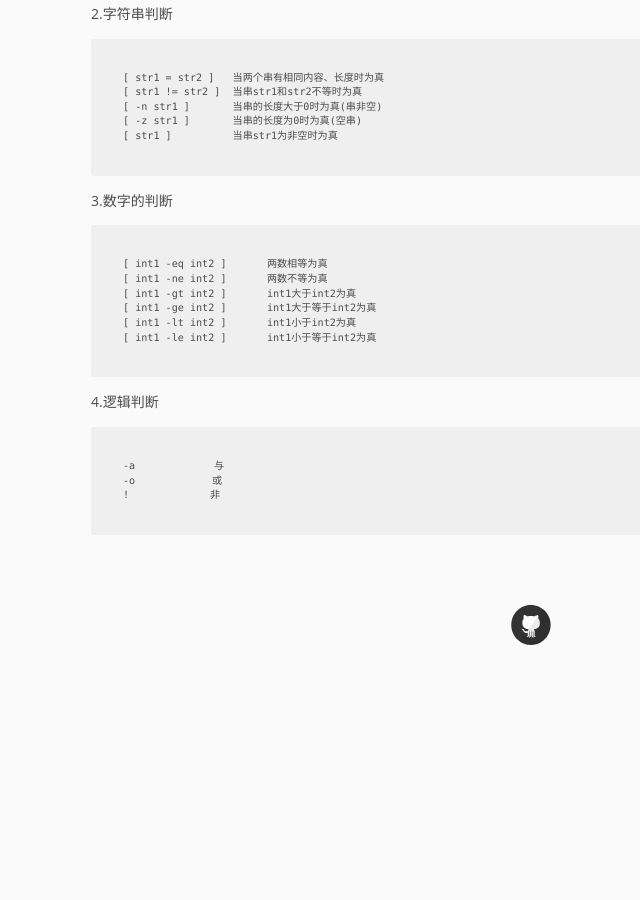
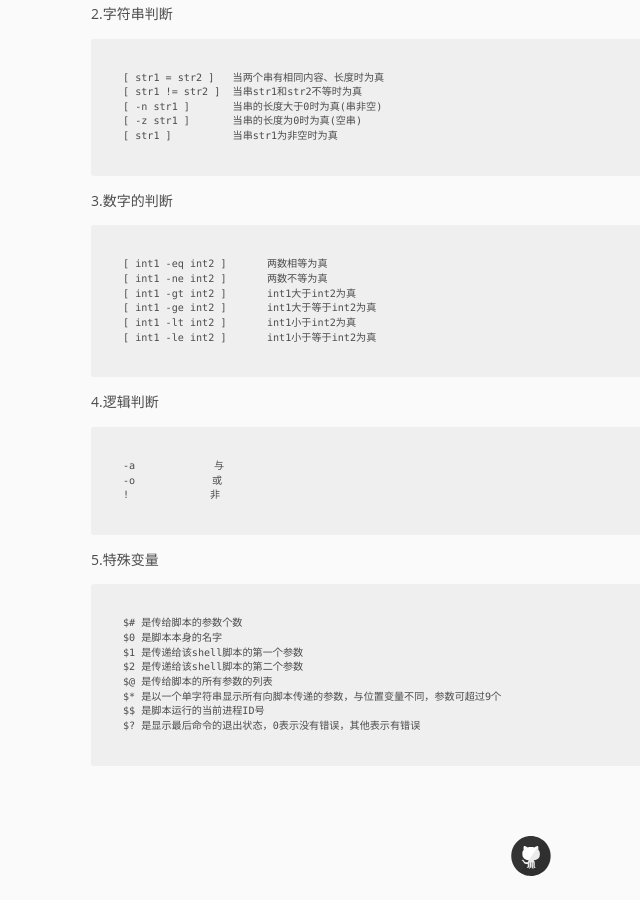
Before and after one commit to pingmalu/pingmalu.github.io, a Jekyll site: the page built from _posts/2017-04-10-Shell语法.md, in a window 1280 px wide and 900 px high, scrolled down 972 px. Shown: the whole window, without its empty margins (109-749 px from the left). Built offline with Jekyll 4.4.1, drawn with Linux system fonts in a browser that asks for light colours; nearby versions of some CDN libraries; before the commit the page ends 1641 px from its top, so only the background shows below that.

Commit message:
'update'

```diff
--- a/_posts/2017-04-10-Shell语法.md
+++ b/_posts/2017-04-10-Shell语法.md
@@ -61,3 +61,14 @@ title:  "Shell语法"
 	-a 　 　　　　　 与
 	-o　　　　　　　 或
 	!　　　　　　　　非
+
+5.特殊变量
+
+	$# 是传给脚本的参数个数
+	$0 是脚本本身的名字
+	$1 是传递给该shell脚本的第一个参数
+	$2 是传递给该shell脚本的第二个参数
+	$@ 是传给脚本的所有参数的列表
+	$* 是以一个单字符串显示所有向脚本传递的参数，与位置变量不同，参数可超过9个
+	$$ 是脚本运行的当前进程ID号
+	$? 是显示最后命令的退出状态，0表示没有错误，其他表示有错误
```
